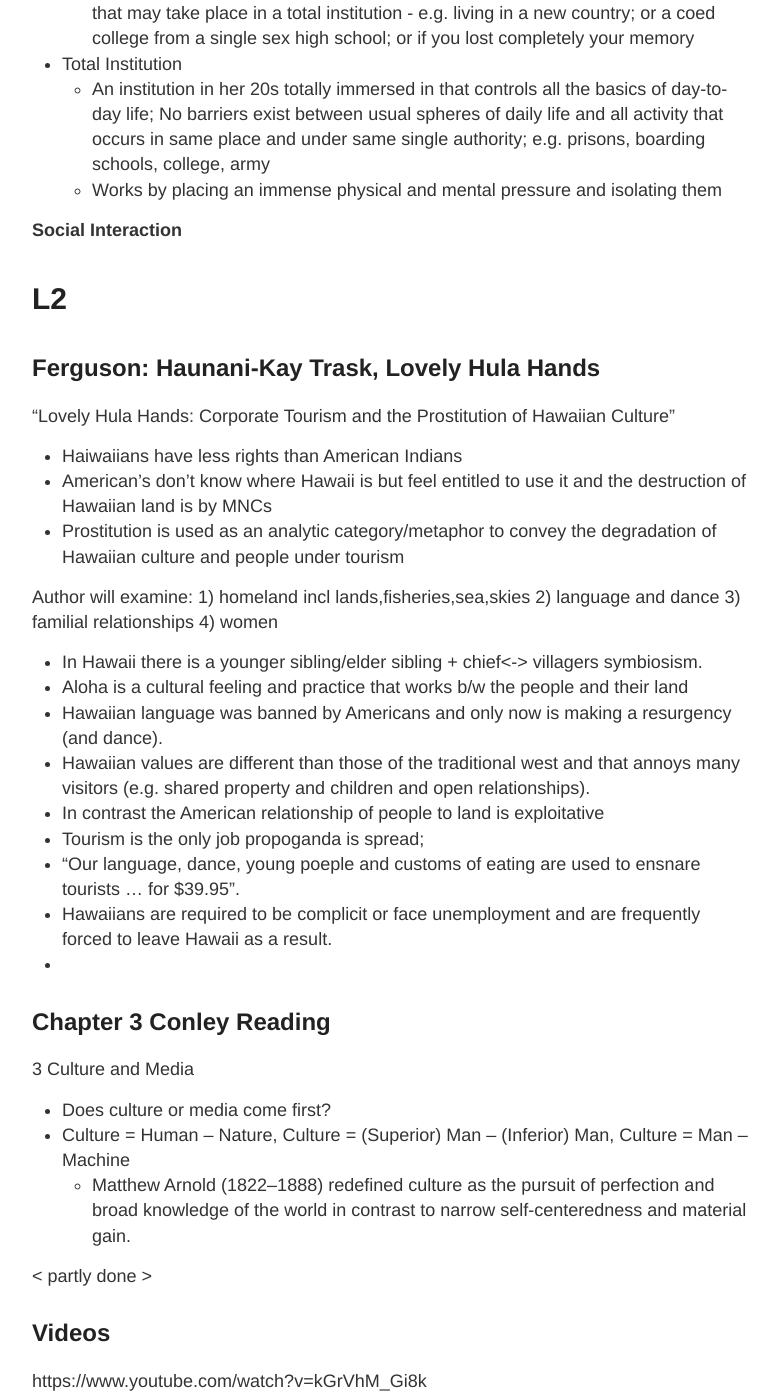
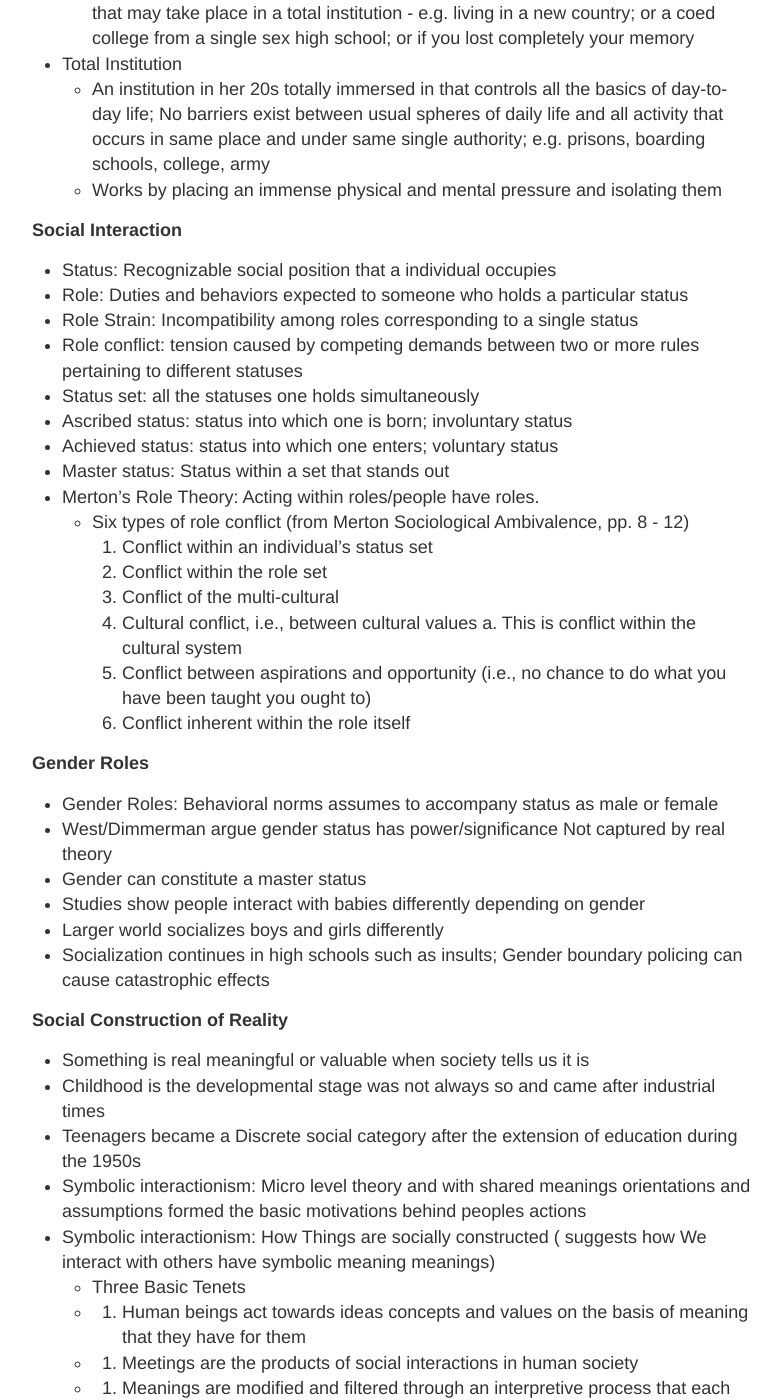
Before and after one commit to RONNCC/ronncc.github, a Jekyll site: the page built from _posts/2019-02-18-intro-sociology.md, in a window 1280 px wide and 1400 px high, scrolled down 1781 px. Shown: the whole window, without its empty margins (248-1029 px from the left). Built offline with Jekyll 4.4.1, drawn with Linux system fonts in a browser that asks for light colours; our own code applies the rules of GitHub Pages for plain Markdown files; comment, search, counter and statistics services are not loaded; some of the changed text lies outside the part shown.

Commit message:
Update 2019-02-18-intro-sociology.md

```diff
--- a/_posts/2019-02-18-intro-sociology.md
+++ b/_posts/2019-02-18-intro-sociology.md
@@ -56,6 +56,52 @@ categories:
     - Works by placing an immense physical and mental pressure and isolating them
 
 **Social Interaction**
+- Status: Recognizable social position that a individual occupies
+- Role: Duties and behaviors expected to someone who holds a particular status
+- Role Strain: Incompatibility among roles corresponding to a single status
+- Role conflict: tension caused by competing demands between two or more rules pertaining to different statuses
+- Status set: all the statuses one holds simultaneously
+- Ascribed status: status into which one is born; involuntary status
+- Achieved status: status into which one enters; voluntary status
+- Master status: Status within a set that stands out
+- Merton's Role Theory: Acting within roles/people have roles.
+	- Six types of role conflict (from Merton Sociological Ambivalence, pp. 8 - 12)
+      1. Conflict within an individual's status set
+      2. Conflict within the role set
+      3. Conflict of the multi-cultural
+      4. Cultural conflict, i.e., between cultural values
+         a. This is conflict within the cultural system
+      5. Conflict between aspirations and opportunity (i.e., no chance to do what you have been taught you ought to)
+      6. Conflict inherent within the role itself
+
+**Gender Roles**
+- Gender Roles: Behavioral norms assumes to accompany status as male or female
+- West/Dimmerman  argue gender status has power/significance Not captured by real theory
+- Gender can constitute a master status
+- Studies show people interact with babies differently depending on gender
+- Larger world socializes boys and girls differently
+- Socialization continues in high schools such as insults; Gender boundary policing can cause catastrophic effects
+
+**Social Construction of Reality**
+- Something is real meaningful or valuable when society tells us it is
+- Childhood is the developmental stage was not always so and came after industrial times
+- Teenagers became a Discrete social category after the extension of education during the 1950s
+- Symbolic interactionism: Micro level theory and with shared meanings orientations and assumptions formed the basic motivations behind peoples actions
+- Symbolic interactionism: How Things are socially constructed ( suggests how We interact with others have symbolic meaning meanings)
+	- Three Basic Tenets
+    - 1. Human beings act towards ideas concepts and values on the basis of meaning that they have for them
+    - 2. Meetings are the products of social interactions in human society
+    - 3. Meanings are modified and filtered through an interpretive process that each individual uses in dealing with outward signs
+    - Useful for Understanding cultural differences and styles of social interaction
+
+**Dramaturgical Theory**
+- Erving Goffman: Language of theater as a paradigm to formally describe the ways in which we interact to maintain social order
+- Dramaturgical Theory: View of social life as a theatrical performance in which we are all actors on metaphorical stages with roles scripts costumes and sets
+- Morals are depression management
+- Role as a student;  professor handed out syllabus (prop) and give an outline of the class ( script) and lecture (performance). Talking about Batman would deviate from the script
+- Important distinction between front stage and backstage
+- Face: The esteem in which an individual is held by others
+-
 
 
 # L2
```
